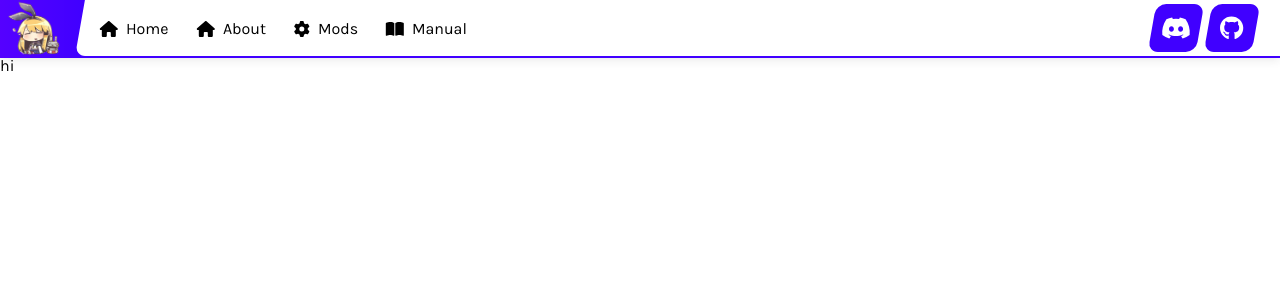
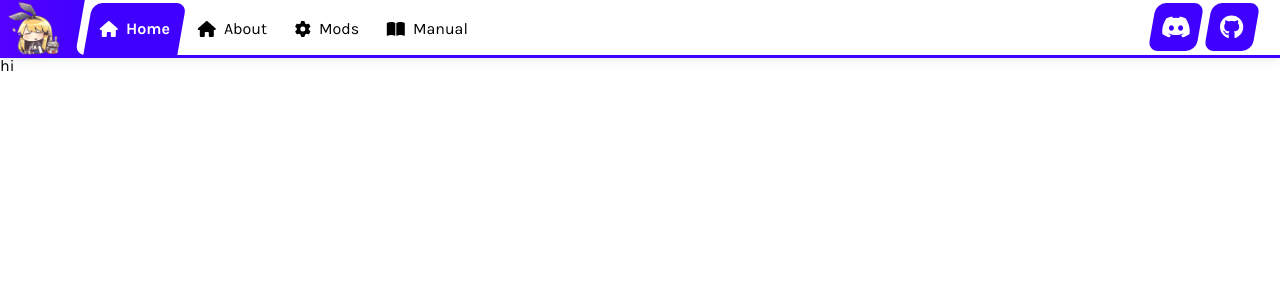
Before and after one commit to amatsukaze-ml/website, a Vue app in the folder client/: page / in a window 1280 px wide. Shown: the top 300 px of the page. Built offline with nearby package versions, Linux system fonts and the light colour scheme.

Commit message:
this is black magic

```diff
--- a/client/src/components/Navbar.vue
+++ b/client/src/components/Navbar.vue
@@ -49,7 +49,7 @@ import NavbarLink from './Navbar/Link.vue';
         background: white;
         margin-left: 16px;
         margin-right: -16px;
-        margin-bottom: 2px;
+        margin-bottom: 3px;
         border-radius: 0 0 0 10px;
         transform: skewX(-10deg);
 
--- a/client/src/components/Navbar/Route.vue
+++ b/client/src/components/Navbar/Route.vue
@@ -25,6 +25,7 @@ defineProps({
   gap: 8px;
   align-items: center;
   padding: 0px 12px;
+  margin-top: 1px;
   margin-bottom: -1px;
   border-radius: 10px 10px 0 0;
   font-size: 16px;
@@ -42,7 +43,7 @@ defineProps({
   }
 }
 
-.selected {
+.route--selected {
   background: hsla(255, 100%, 50%, 1);
   color: white;
   font-weight: 700;
--- a/client/src/router.js
+++ b/client/src/router.js
@@ -5,9 +5,12 @@ import About from './pages/About.vue';
 const routes = [
     { path: '/', name: 'Home', component: Home },
     { path: '/about', name: 'About', component: About },
+    { path: '/mods', name: 'Mods', component: About },
+    { path: '/manual', name: 'Manual', component: About },
 ]; // TODO: dynamically add routes?
 
 const router = createRouter({
+    linkExactActiveClass: 'route--selected',
     history: createWebHistory(),
     routes
 });
```
